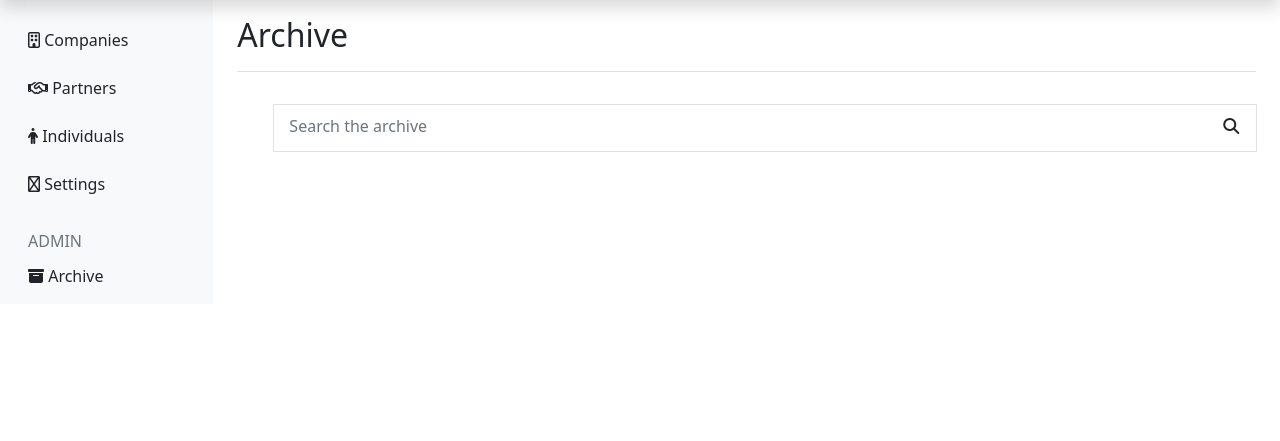
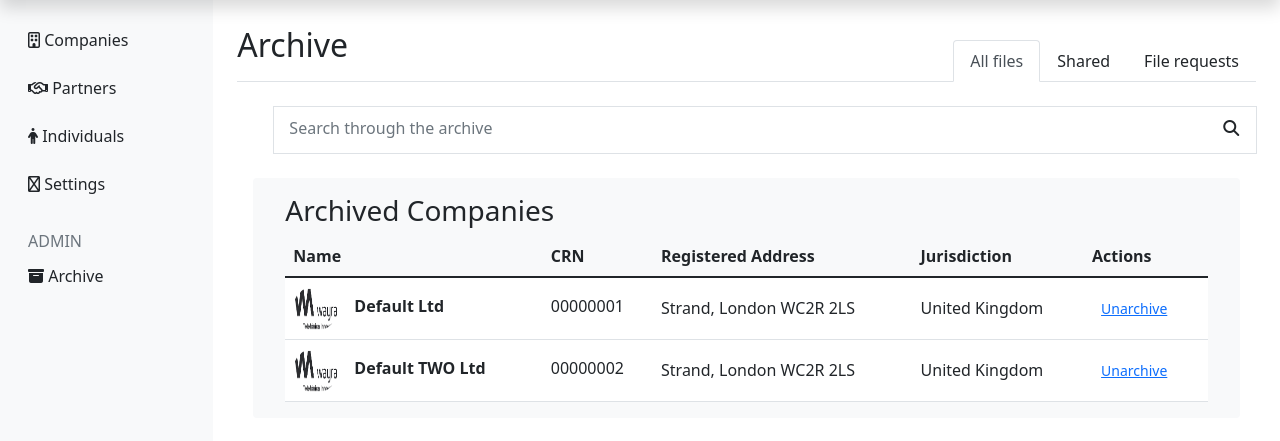
Before and after one commit to Yipyapyo/Wayra-Website, a Django app: page /archive_page/ in a window 1280 px wide. Shown: the part 79-520 px from the top of the page. Run offline with Django 4.2, Linux system fonts and the light colour scheme; a user stored in the database is signed in; data comes from the database, SQL or seed files in the repository; some libraries are stand-ins or nearby versions.

Commit message:
added archived companies table to archive page

```diff
--- a/portfolio/templates/archive/archive_page.html
+++ b/portfolio/templates/archive/archive_page.html
@@ -2,11 +2,23 @@
 {% load static %}
 {% block main %}
 <link href="{% static 'css/styles.css' %}" rel="stylesheet" />
-<div class="d-flex justify-content-between flex-wrap flex-md-nowrap align-items-center pt-3 pb-2 mb-3 border-bottom">
+<div class="d-flex justify-content-between flex-wrap flex-md-nowrap align-items-center pt-3 mb-3 border-bottom">
     <h1 class="h2">Archive</h1>
+    <!-- Nav -->
+    <ul class="nav nav-tabs mt-4 overflow-x border-0">
+        <li class="nav-item ">
+            <a href="#" class="nav-link active">All files</a>
+        </li>
+        <li class="nav-item">
+            <a href="#" class="nav-link font-regular text-dark">Shared</a>
+        </li>
+        <li class="nav-item">
+            <a href="#" class="nav-link font-regular text-dark">File requests</a>
+        </li>
+    </ul>
 </div>
 
-<div class="px-5 py-2 rounded-3">
+<div class="px-5 pb-2 rounded-3">
     <div class="container-fluid pt-2 px-0 search-div-styling" style="position:absolute;z-index: 1;max-width: 75%;">
 
       <div class="row">
@@ -18,5 +30,13 @@
     </div>
 </div>
 
+<div class="mt-5 pt-4">
+    <div class="p-2 mb-4 bg-light rounded mx-3">
+        <div class="container-fluid py-2">
+          <h3 class="display-7 mb-2">Archived Companies</h3>
+          {% include 'archive/archived_company_table.html' with companies=companies%}
+        </div>
+      </div>
+</div>
 
 {% endblock %}
--- /dev/null
+++ b/portfolio/templates/archive/archived_company_table.html
@@ -0,0 +1,16 @@
+<table class="table align-middle mb-0 bg-white">
+    <thead class="bg-light">
+      <tr>
+        <th>Name</th>
+        <th>CRN</th>
+        <th>Registered Address</th>
+        <th>Jurisdiction</th>
+        <th>Actions</th>
+      </tr>
+    </thead>
+    <tbody>
+        {%for cell in companies%}
+            {% include 'archive/archived_company_table_cell.html' with company=cell %}
+        {%endfor%}
+    </tbody>
+  </table>
--- /dev/null
+++ b/portfolio/templates/archive/archived_company_table_cell.html
@@ -0,0 +1,28 @@
+{% load static %}
+<tr>
+    <td>
+      <div class="d-flex align-items-center">
+        <img
+            src="{% static 'images/wayra_logo.png' %}"
+            alt=""
+            style="width: 45px; height: 45px"
+            class="rounded-circle"
+            />
+        <div class="ms-3">
+          <p class="fw-bold mb-1">{{company.name}}</p>
+        </div>
+      </div>
+    </td>
+    <td>
+      <p class="fw-normal mb-1">{{company.company_registration_number}}</p>
+    </td>
+    <td>
+      <span class="fw-normal mb-1">{{company.registered_address}}</span>
+    </td>
+    <td>{{company.jurisdiction}}</td>
+    <td>
+      <button type="button" class="btn btn-link btn-sm btn-rounded">
+        Unarchive
+      </button>
+    </td>
+  </tr>
--- a/portfolio/views/archive_views.py
+++ b/portfolio/views/archive_views.py
@@ -10,9 +10,12 @@ from django.urls import reverse
 def archive(request):
     '''This ius the archive page. ONLY VIEWED BY ADMINS'''
 
+    companies = Company.objects.all()
+
     context = {
+        "companies":companies,
         "search_url": reverse('archive_search'),
-        "placeholder":"Search the archive"
+        "placeholder":"Search through the archive"
     }
 
     return render(request, 'archive/archive_page.html', context)
```
